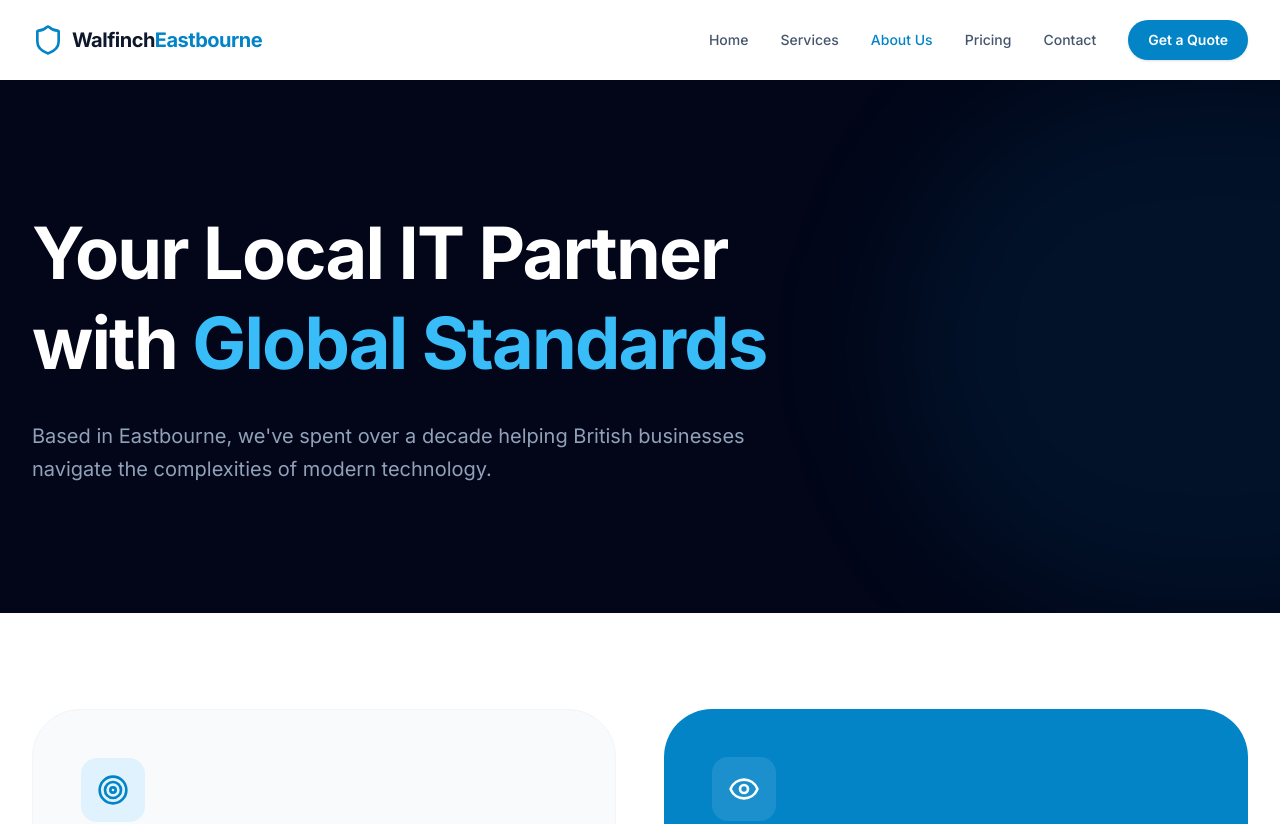
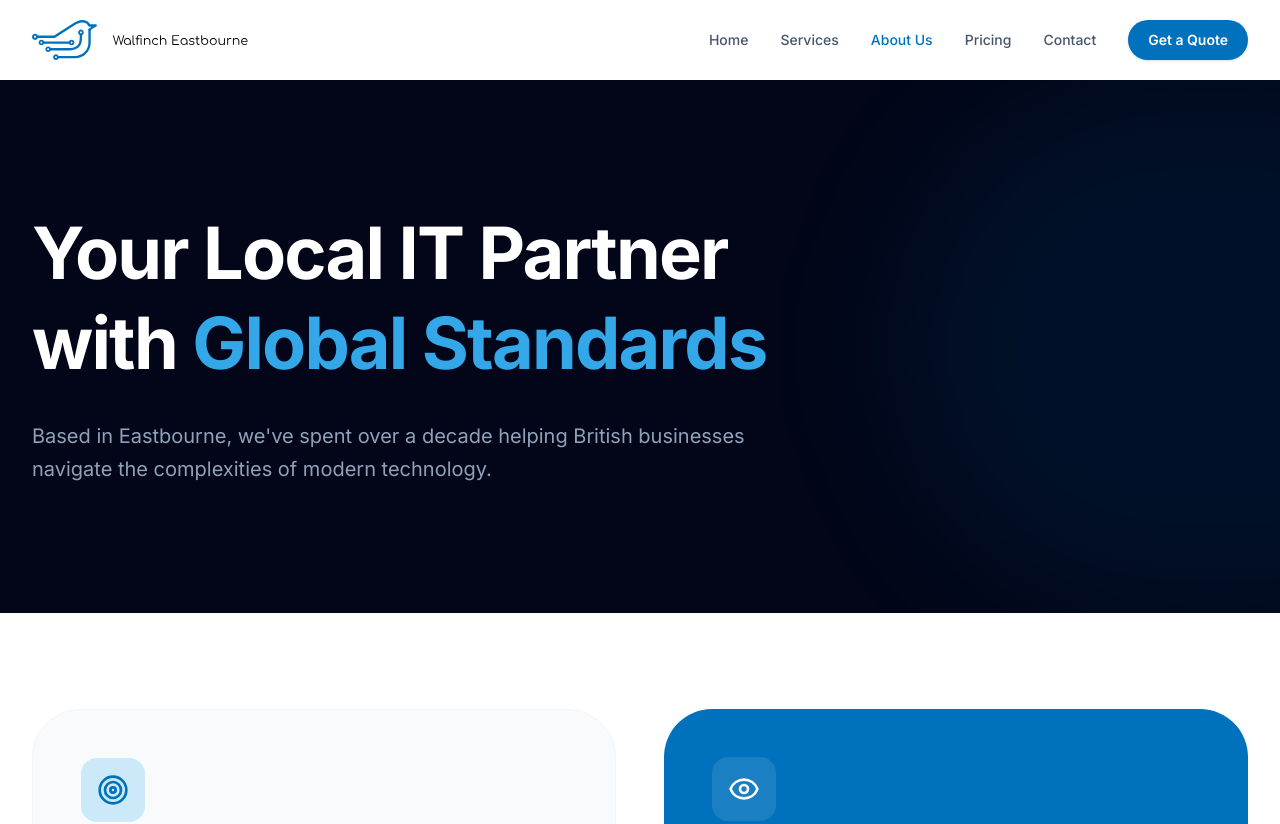
Before and after one commit to consultancy-outfit/100IT-SALESITES-001, a React (Vite) app: page /about in a window 1280 px wide. Shown: the top 824 px of the page. Built offline with nearby package versions, Linux system fonts and the light colour scheme.

Commit message:
add logo

```diff
--- a/src/components/Layout.tsx
+++ b/src/components/Layout.tsx
@@ -1,7 +1,8 @@
 import React from 'react';
 import { Link, useLocation } from 'react-router-dom';
-import { Shield, Menu, X } from 'lucide-react';
+import { Menu, X } from 'lucide-react';
 import { motion, AnimatePresence } from 'motion/react';
+import logo from '../assets/Walfinch_Eastbourne.svg';
 
 export const Navbar = () => {
   const [isOpen, setIsOpen] = React.useState(false);
@@ -19,11 +20,8 @@ export const Navbar = () => {
     <nav className="fixed top-0 left-0 right-0 z-50 bg-white/80 backdrop-blur-md border-bottom border-slate-100">
       <div className="max-w-7xl mx-auto px-4 sm:px-6 lg:px-8">
         <div className="flex justify-between h-20 items-center">
-          <Link to="/" className="flex items-center gap-2">
-            <Shield className="w-8 h-8 text-brand-600" />
-            <span className="text-xl font-bold tracking-tight text-slate-900">
-              Walfinch<span className="text-brand-600">Eastbourne</span>
-            </span>
+          <Link to="/" className="flex items-center">
+            <img src={logo} alt="Walfinch Eastbourne" className="h-10 w-auto" />
           </Link>
 
           {/* Desktop Nav */}
@@ -100,11 +98,8 @@ export const Footer = () => {
       <div className="max-w-7xl mx-auto px-4 sm:px-6 lg:px-8">
         <div className="grid grid-cols-1 md:grid-cols-2 lg:grid-cols-4 gap-12 mb-16">
           <div className="space-y-6">
-            <div className="flex items-center gap-2 text-white">
-              <Shield className="w-8 h-8 text-brand-400" />
-              <span className="text-xl font-bold tracking-tight">
-                Walfinch<span className="text-brand-400">Eastbourne</span>
-              </span>
+            <div className="flex items-center">
+              <img src={logo} alt="Walfinch Eastbourne" className="h-10 w-auto brightness-0 invert opacity-95" />
             </div>
             <p className="text-sm leading-relaxed">
               Premium IT services and managed support for businesses across East Sussex and the UK. Empowering your growth through secure, scalable technology.
--- a/src/index.css
+++ b/src/index.css
@@ -2,20 +2,21 @@
 @import "tailwindcss";
 
 @theme {
+  /* Walfinch Eastbourne logo blue #0071BC */
   --font-sans: "Inter", ui-sans-serif, system-ui, sans-serif;
   --font-mono: "JetBrains Mono", ui-monospace, SFMono-Regular, monospace;
 
-  --color-brand-50: #f0f9ff;
-  --color-brand-100: #e0f2fe;
-  --color-brand-200: #bae6fd;
-  --color-brand-300: #7dd3fc;
-  --color-brand-400: #38bdf8;
-  --color-brand-500: #0ea5e9;
-  --color-brand-600: #0284c7;
-  --color-brand-700: #0369a1;
-  --color-brand-800: #075985;
-  --color-brand-900: #0c4a6e;
-  --color-brand-950: #082f49;
+  --color-brand-50: #e6f4fc;
+  --color-brand-100: #cce9f9;
+  --color-brand-200: #99d3f3;
+  --color-brand-300: #66bded;
+  --color-brand-400: #33a7e7;
+  --color-brand-500: #0091e0;
+  --color-brand-600: #0071BC;
+  --color-brand-700: #005a96;
+  --color-brand-800: #004370;
+  --color-brand-900: #002c4a;
+  --color-brand-950: #001629;
 }
 
 @layer base {
--- a/src/pages/About.tsx
+++ b/src/pages/About.tsx
@@ -165,12 +165,10 @@ const About = () => {
                 </div>
               </div>
               <div className="flex justify-center">
-                <div className="w-64 h-64 bg-white rounded-full shadow-2xl flex items-center justify-center p-8">
-                  <img
-                    src="https://upload.wikimedia.org/wikipedia/commons/thumb/6/62/GDPR_Logo.svg/1200px-GDPR_Logo.svg.png"
-                    alt="GDPR Compliant"
-                    className="w-full h-auto grayscale opacity-50"
-                  />
+                <div className="w-64 h-64 bg-white rounded-full shadow-2xl flex flex-col items-center justify-center gap-4 p-8">
+                  <ShieldCheck className="w-20 h-20 text-emerald-600" />
+                  <span className="text-xl font-bold text-slate-900">GDPR Compliant</span>
+                  <span className="text-sm text-slate-500 text-center">UK Data Protection</span>
                 </div>
               </div>
             </div>
--- a/src/pages/Contact.tsx
+++ b/src/pages/Contact.tsx
@@ -84,22 +84,6 @@ const Contact = () => {
                   <div>
                     <h4 className="font-bold text-slate-900 mb-1">Business Hours</h4>
                     <p className="text-slate-600">Monday – Friday: 09:00 – 17:30<br />Saturday – Sunday: Closed (Emergency Support Only)</p>
-                  </div>
-                </div>
-              </div>
-
-              {/* Map Placeholder */}
-              <div className="mt-12 aspect-video bg-slate-100 rounded-3xl border border-slate-200 flex items-center justify-center overflow-hidden relative group">
-                <img
-                  src="https://picsum.photos/seed/map-eastbourne/800/450"
-                  alt="Eastbourne Map"
-                  className="w-full h-full object-cover opacity-50 group-hover:scale-105 transition-transform duration-700"
-                  referrerPolicy="no-referrer"
-                />
-                <div className="absolute inset-0 flex items-center justify-center">
-                  <div className="bg-white px-6 py-3 rounded-full shadow-lg border border-slate-100 flex items-center gap-2">
-                    <MapPin className="w-5 h-5 text-brand-600" />
-                    <span className="font-bold text-slate-900">Find us in Eastbourne</span>
                   </div>
                 </div>
               </div>
--- /dev/null
+++ b/src/vite-env.d.ts
@@ -0,0 +1,6 @@
+/// <reference types="vite/client" />
+
+declare module '*.svg' {
+  const src: string;
+  export default src;
+}
```
Also changed, not shown: src/assets/Walfinch_Eastbourne.svg (added).
